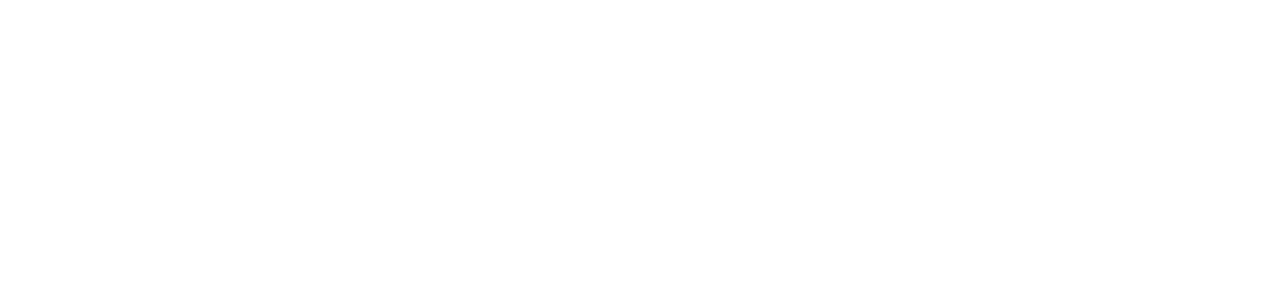
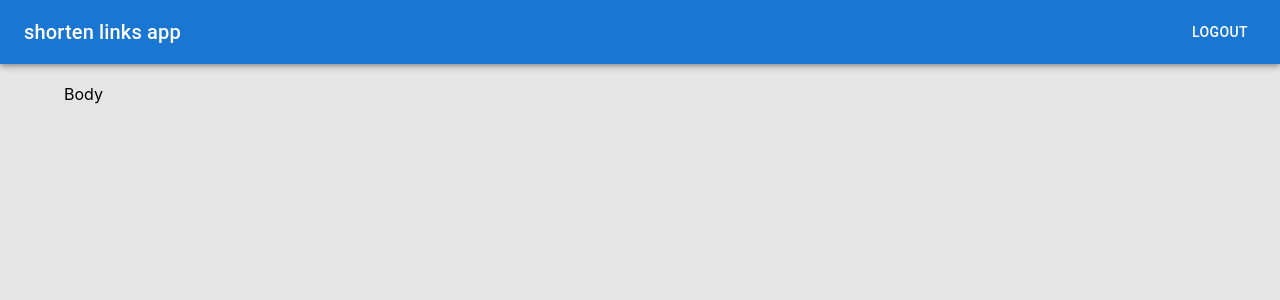
Before and after one commit to Harut101/shorten-link, a React (Create React App) app: page / in a window 1280 px wide. Shown: the top 300 px of the page. Built offline with nearby package versions, Linux system fonts and the light colour scheme.

Commit message:
added styles

```diff
--- a/package.json
+++ b/package.json
@@ -5,6 +5,8 @@
   "dependencies": {
     "@emotion/react": "^11.10.4",
     "@emotion/styled": "^11.10.4",
+    "@material-ui/core": "^4.12.4",
+    "@mui/icons-material": "^5.10.3",
     "@mui/material": "^5.10.5",
     "@reduxjs/toolkit": "^1.8.5",
     "@testing-library/jest-dom": "^5.16.5",
--- a/src/App.js
+++ b/src/App.js
@@ -1,7 +1,17 @@
+import Header from "./components/header/Header";
+import Container from "@mui/material/Container";
+import useStyles from "./styles/main-styles";
 import "./App.css";
 
 function App() {
-  return <div className="App"></div>;
+  const { appClass, bodyClass } = useStyles();
+
+  return (
+    <div className={appClass}>
+      <Header />
+      <Container className={bodyClass}>Body</Container>
+    </div>
+  );
 }
 
 export default App;
--- /dev/null
+++ b/src/components/header/Header.jsx
@@ -0,0 +1,20 @@
+import AppBar from "@mui/material/AppBar";
+import Box from "@mui/material/Box";
+import Toolbar from "@mui/material/Toolbar";
+import Typography from "@mui/material/Typography";
+import Button from "@mui/material/Button";
+
+export default function Header() {
+  return (
+    <Box sx={{ flexGrow: 1 }}>
+      <AppBar position="static">
+        <Toolbar sx={{ display: "flex", justifyContent: "space-between" }}>
+          <Typography variant="h6" component="div">
+            shorten links app
+          </Typography>
+          <Button color="inherit">Logout</Button>
+        </Toolbar>
+      </AppBar>
+    </Box>
+  );
+}
--- /dev/null
+++ b/src/styles/main-styles.js
@@ -0,0 +1,22 @@
+import { makeStyles } from "@material-ui/core/styles";
+
+const useStyles = makeStyles((theme) => ({
+  appClass: {
+    width: "100%",
+    minHeight: "100vh",
+    position: "relative",
+    boxSizing: "border-box",
+    margin: "0 auto",
+    backgroundColor: "#e5e5e5",
+  },
+
+  bodyClass: {
+    padding: "20px 10px",
+
+    [theme.breakpoints.up("md")]: {
+      padding: "20px 20px",
+    },
+  },
+}));
+
+export default useStyles;
```
Also changed, not shown: 1 other file (tests, documents, lock files or other folders).
